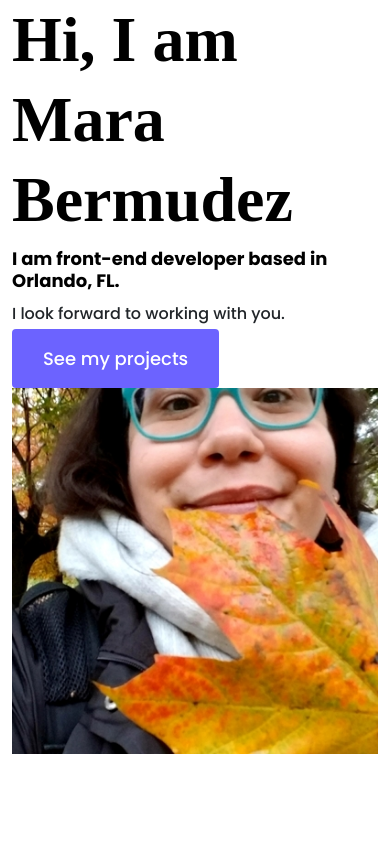
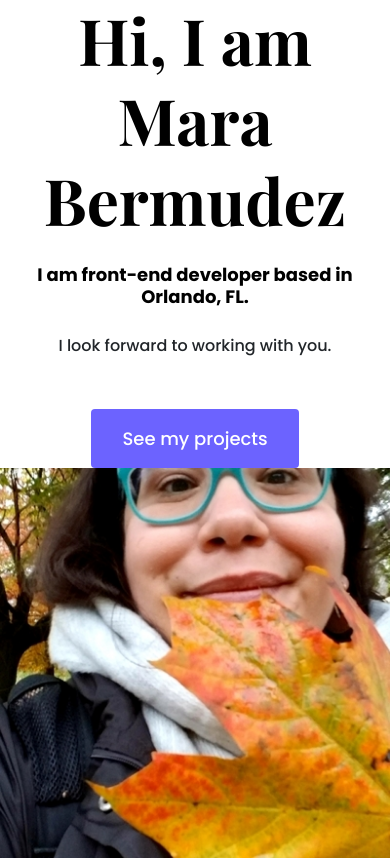
Before and after one commit to mcbermudez/portfolio-project, a plain HTML site: page about.html in a window 390 px wide. Drawn offline with nearby package versions, Linux system fonts and the light colour scheme.

Commit message:
Code Review
Reviewed and corrected code

```diff
--- a/about.html
+++ b/about.html
@@ -34,15 +34,23 @@
   </head>
   <body>
     <div class="container about-section">
-      <h1>Hi, I am Mara Bermudez</h1>
-      <h2>I am front-end developer based in Orlando, FL.</h2>
-      <p>I look forward to working with you.</p>
+      <div class="row">
+        <div class="col-lg-6">
+          <div class="about-section-section">
+            <h1 class="mb-4">Hi, I am Mara Bermudez</h1>
+            <h2 class="mb-4">I am front-end developer based in Orlando, FL.</h2>
+            <p class="mb-5">I look forward to working with you.</p>
             <a href="#" class="btn btn-branding">See my projects</a>
+          </div>
+        </div>
+        <div class="col-lg-6">
           <img
             src="images/mara-placeholder.jpg"
             alt="Image of Mara Bermudez"
             class="img-fluid"
           />
         </div>
+      </div>
+    </div>
   </body>
 </html>
--- a/styles/portfolio.css
+++ b/styles/portfolio.css
@@ -1,8 +1,8 @@
 :root {
   --branding-color: #6c63ff;
   --secondary-color: #f9f7fe;
-  --heading-font-family: "Playfaire Display", serif;
-  --default-font-family: "Poppins", serif;
+  --heading-font-family: "Playfair Display", serif;
+  --default-font-family: "Poppins", sans-serif;
 }
 
 body {
@@ -22,6 +22,7 @@ h6 {
 
 h1 {
   font-size: 96px;
+  line-height: 1.5;
 }
 
 h2 {
@@ -32,7 +33,6 @@ p {
   font-weight: normal;
   font-size: 16px;
   line-height: 30px;
-  margin: 0;
 }
 
 .hero {
@@ -44,12 +44,19 @@ p {
 .hero p {
   font-size: 36px;
   font-weight: bold;
+  margin: 0;
+  color: #272142;
 }
 
 .hero h2 {
+  font-family: var(--heading-font-family);
   font-weight: normal;
-  line-height: 2;
+  line-height: 1.5;
   font-size: 24px;
+}
+
+.about-section {
+  padding: 160px 20px;
 }
 
 .about-section h1 {
@@ -61,6 +68,11 @@ p {
   font-size: 18px;
   font-family: var(--default-font-family);
 }
+
+.about-section-content {
+  margin: 30px;
+}
+
 .btn-branding {
   background: var(--branding-color);
   border-radius: 4px;
@@ -80,22 +92,28 @@ p {
 }
 
 .project-description {
-  padding: 120px 60px 0;
+  padding: 120px 60px;
 }
 
 @media (max-width: 900px) {
   h1 {
-    font-size: 60px;
-    line-height: 2;
+    font-size: 44px;
+    line-height: 56px;
+  }
+
+  h2 {
+    font-size: 44px;
   }
 
   .hero {
     padding: 80px 20px;
   }
 
-  h2 {
-    font-size: 44px;
+  .about-section {
+    text-align: center;
+    padding: 0;
   }
+
   .project-description {
     padding: 0;
     text-align: center;
```
Lines whose indentation alone changed are shown as unchanged.
